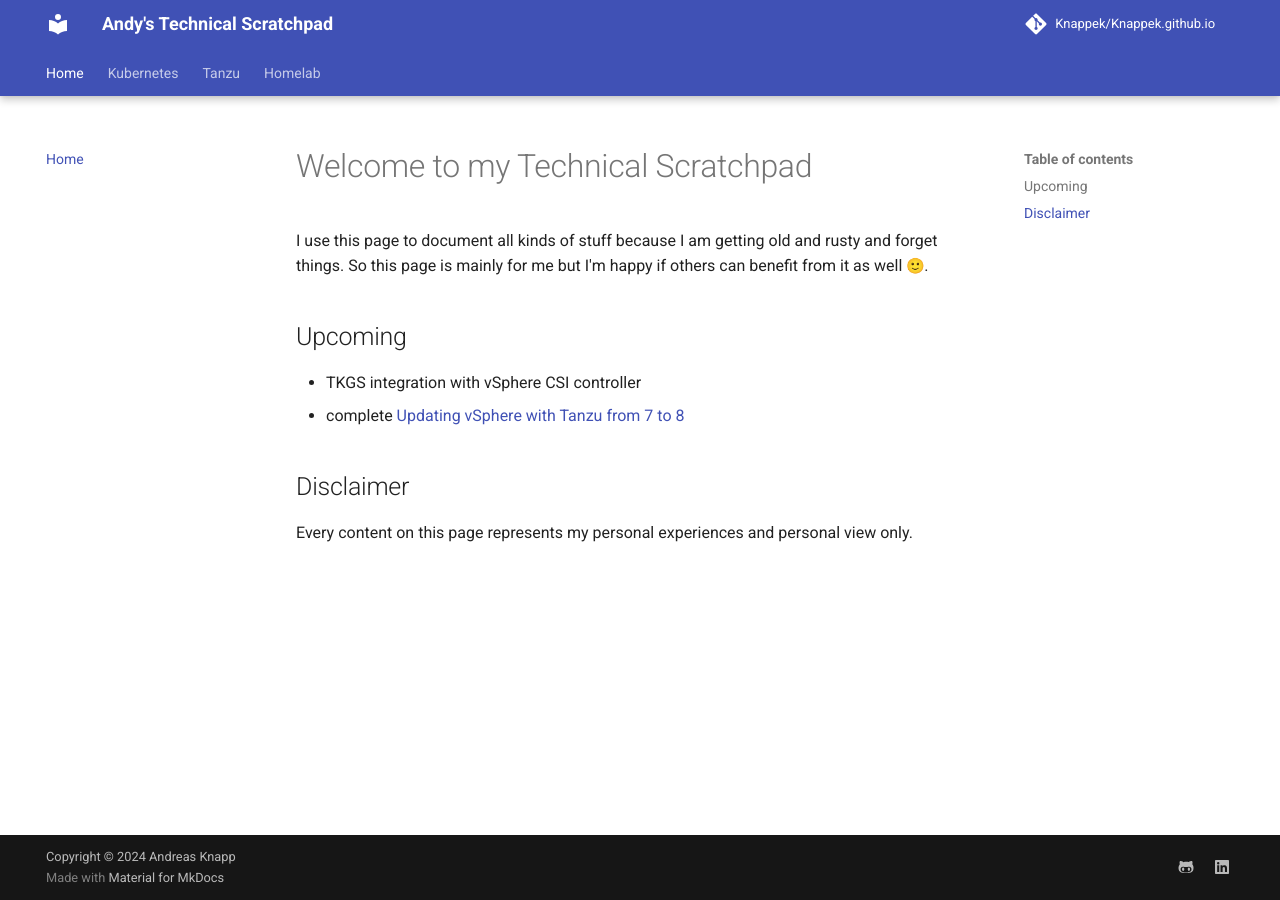
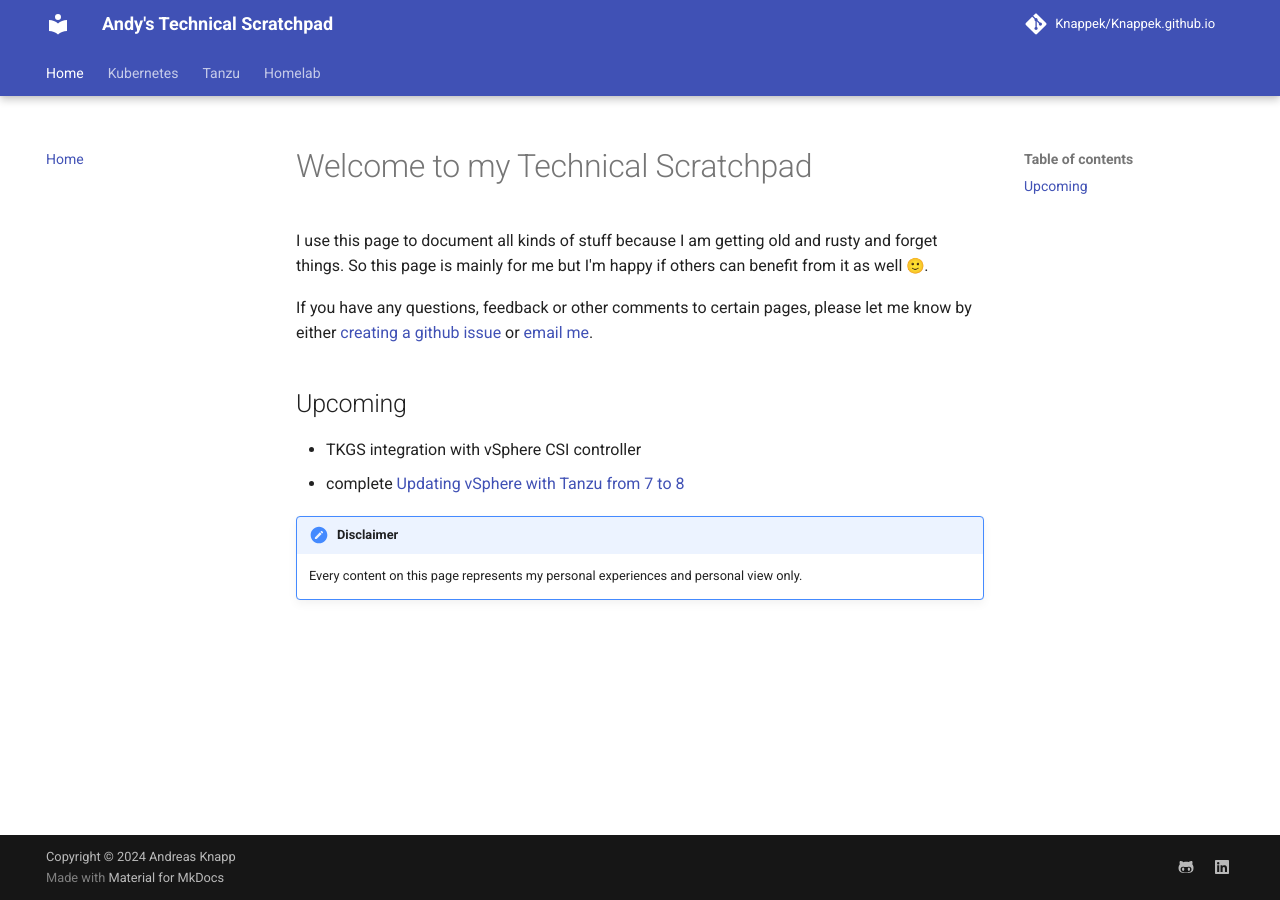
Before and after one commit to Knappek/Knappek.github.io, an MkDocs documentation site: the page built from docs/index.md, in a window 1280 px wide. Built offline with MkDocs 1.6.1 and Material for MkDocs 9.7.7, drawn with Linux system fonts in a browser that asks for light colours; emoji names are drawn with the system emoji font; comment, search, counter and statistics services are not loaded.

Commit message:
feedback

```diff
--- a/docs/index.md
+++ b/docs/index.md
@@ -2,12 +2,13 @@
 
 I use this page to document all kinds of stuff because I am getting old and rusty and forget things.
 So this page is mainly for me but I'm happy if others can benefit from it as well :slight_smile:.
+
+If you have any questions, feedback or other comments to certain pages, please let me know by either [creating a github issue](https://github.com/Knappek/Knappek.github.io/issues/new) or [email me](mailto:andy.knapp.ak@gmail.com).
 
 ## Upcoming
 
 - TKGS integration with vSphere CSI controller
 - complete [Updating vSphere with Tanzu from 7 to 8](./tanzu/update-tkgs-from-vsphere7-to-vsphere8.md)
 
-## Disclaimer
-
-Every content on this page represents my personal experiences and personal view only.
+!!! note "Disclaimer"
+    Every content on this page represents my personal experiences and personal view only.
```
